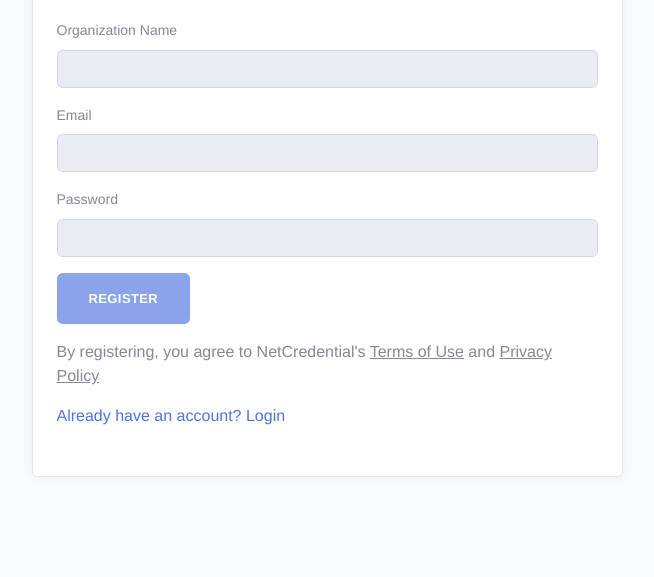
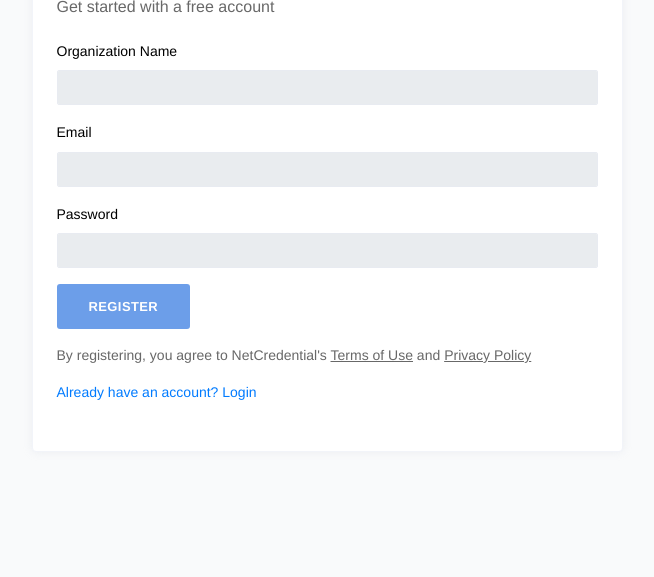
Before and after one commit to thekapilkhandelwal/innovative-designs, a plain HTML site: page register.html in a window 1280 px wide. Shown: the part 223-800 px from the top of the page, without its empty margins (313-967 px from the left). Drawn offline with Linux system fonts and the light colour scheme; no server answers.

Commit message:
More refining in external css link

```diff
--- a/register.html
+++ b/register.html
@@ -7,19 +7,21 @@
 	<meta http-equiv="X-UA-Compatible" content="ie=edge">
 	<title>NetCredential - Register</title>
 
-	<!-- Icon CSS -->
-	<link rel='shortcut icon' type='image/x-icon' href='assets/favicon.ico' />
-	<link rel="stylesheet" href="assets/vendors/core/core.css">
-	<link rel="stylesheet" href="assets/css/style.css">
-	<link rel="stylesheet" href="assets/vendors/feather-font/css/iconfont.css">
-
 	<!--bootstrap CSS-->
 	<link rel="stylesheet" href="assets/bootstrap/css/bootstrap.min.css">
+
+	<!-- Core CSS-->
+	<link rel="stylesheet" href="assets/vendors/core/core.css"
 
 	<!-- Icon CSS -->
 	<link rel="stylesheet" href="https://cdnjs.cloudflare.com/ajax/libs/font-awesome/4.7.0/css/font-awesome.min.css">
 	<link rel="stylesheet" href="https://fonts.googleapis.com/css2?family=Montserrat:ital,wght@0,300;0,400;0,500;0,600;1,300;1,400;1,500&display=swap">
 	<link href="https://fonts.googleapis.com/css2?family=Roboto:ital,wght@0,300;0,400;0,500;0,700;1,300;1,400;1,500&display=swap" rel="stylesheet">
+	<link rel='shortcut icon' type='image/x-icon' href='assets/favicon.ico' />
+	<link rel="stylesheet" href="assets/vendors/feather-font/css/iconfont.css">
+
+	<!-- Main CSS -->
+	<link rel="stylesheet" href="assets/css/style.css">
 
 	<!-- Custom CSS -->
 	<link rel="stylesheet" href="assets/css/register.css">
```
